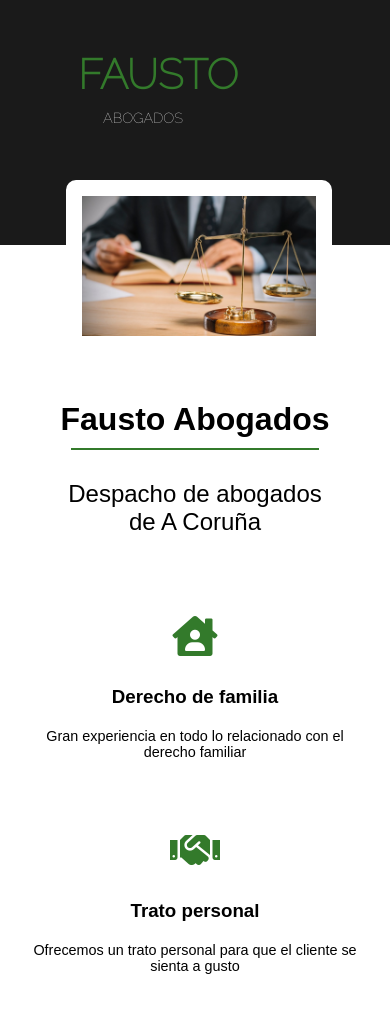
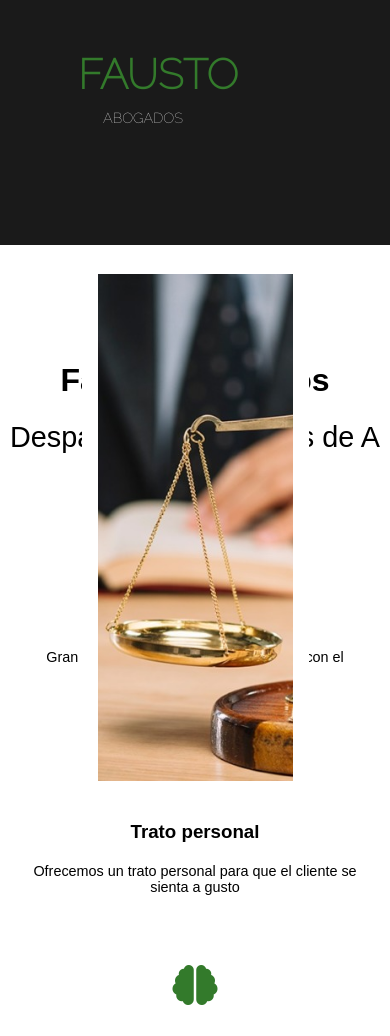
Before and after one commit to JandroCode/fausto, a PHP site: page / in a window 390 px wide. Shown: the top 1036 px of the page. Run offline with PHP 8.4, Linux system fonts and the light colour scheme.

Commit message:
Cambios en el responsive

```diff
--- a/sass/_central-img.scss
+++ b/sass/_central-img.scss
@@ -1,12 +1,15 @@
 .central-img-container{
+    display: flex;
+    justify-content: center;
     position: absolute;
-    top: 180px;
-    left: 17%;
-
+    left:0px;
+    right:0px;
+    top:30%;
+    margin:5px auto 30px;
 
     img{
         display: block;
-        width: 60vw;
+        width: 50%;
         height: 60vh;
         border-radius: 10px;
         border: 1rem solid white;
@@ -14,13 +17,11 @@
     }
 }
 
-@media(max-width:1200px){
+@media(min-width:1500px){
     .central-img-container{
-        img{
-            width: 60vw;
-            height: 100%;
+        top:20%;
 
-        }
+
+
     }
-
 }
--- a/sass/_despacho.scss
+++ b/sass/_despacho.scss
@@ -1,5 +1,4 @@
 .despacho-container{
-    height: 80vh;
     background:url('../img/despacho.jpg');
     background-repeat: no-repeat;
     background-size: cover;
--- a/sass/_leyenda.scss
+++ b/sass/_leyenda.scss
@@ -1,9 +1,7 @@
 .leyenda-container{
-    margin-top: 1%;
-    margin-right: auto;
-    margin-left: auto;
-    padding: 400px 0 30px;
-    width: 50vw;
+
+    margin-top: 30%;
+
 
     h2{
         text-align: center;
@@ -25,33 +23,10 @@
     }
 }
 
-@media(max-width:1720px){
+@media(min-width:1500px){
     .leyenda-container{
-        margin-top: 20%;
-        padding-top: 20%;
 
-    }
-}
-
-@media(max-width:700px){
-    .leyenda-container{
-        width: 70vw;
-        hr{
-            width: 70%;
-        }
-
-    }
-}
-
-@media(max-width:500px){
-    .leyenda-container{
-        hr{
-            width: 90%;
-            margin-bottom: 30px;
-        }
-        p{
-            font-size: 1.5rem;
-        }
+    margin-top: 35%;
 
     }
 
--- a/sass/main.css
+++ b/sass/main.css
@@ -33,14 +33,22 @@ header .container span {
 }
 
 .central-img-container {
+  display: -webkit-box;
+  display: -ms-flexbox;
+  display: flex;
+  -webkit-box-pack: center;
+      -ms-flex-pack: center;
+          justify-content: center;
   position: absolute;
-  top: 180px;
-  left: 17%;
+  left: 0px;
+  right: 0px;
+  top: 30%;
+  margin: 5px auto 30px;
 }
 
 .central-img-container img {
   display: block;
-  width: 60vw;
+  width: 50%;
   height: 60vh;
   border-radius: 10px;
   border: 1rem solid white;
@@ -48,19 +56,14 @@ header .container span {
      object-fit: cover;
 }
 
-@media (max-width: 1200px) {
-  .central-img-container img {
-    width: 60vw;
-    height: 100%;
+@media (min-width: 1500px) {
+  .central-img-container {
+    top: 20%;
   }
 }
 
 .leyenda-container {
-  margin-top: 1%;
-  margin-right: auto;
-  margin-left: auto;
-  padding: 400px 0 30px;
-  width: 50vw;
+  margin-top: 30%;
 }
 
 .leyenda-container h2 {
@@ -82,29 +85,9 @@ header .container span {
   border: 0.5px solid #337a2b;
 }
 
-@media (max-width: 1720px) {
+@media (min-width: 1500px) {
   .leyenda-container {
-    margin-top: 20%;
-    padding-top: 20%;
-  }
-}
-
-@media (max-width: 700px) {
-  .leyenda-container {
-    width: 70vw;
-  }
-  .leyenda-container hr {
-    width: 70%;
-  }
-}
-
-@media (max-width: 500px) {
-  .leyenda-container hr {
-    width: 90%;
-    margin-bottom: 30px;
-  }
-  .leyenda-container p {
-    font-size: 1.5rem;
+    margin-top: 35%;
   }
 }
 
@@ -345,7 +328,6 @@ span:hover {
 }
 
 .despacho-container {
-  height: 80vh;
   background: url("../img/despacho.jpg");
   background-repeat: no-repeat;
   background-size: cover;
```
Also changed, not shown: 1 other file.
